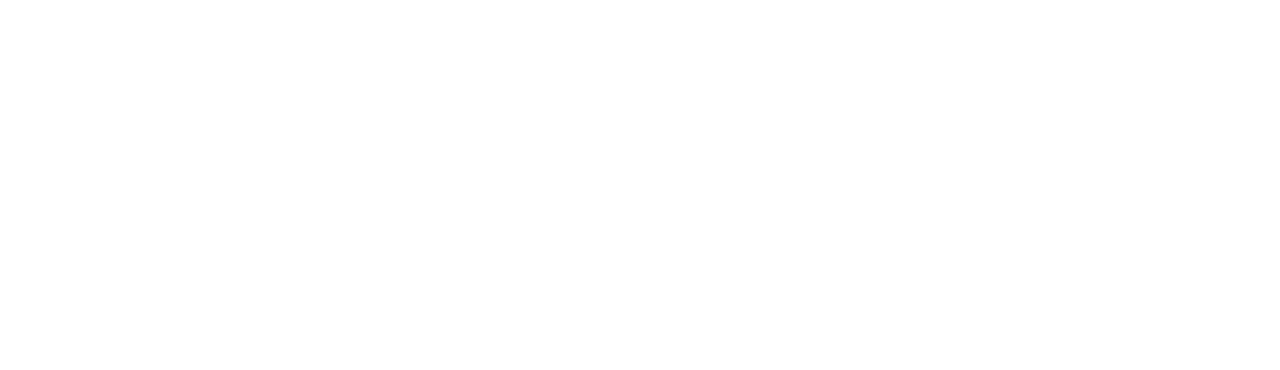
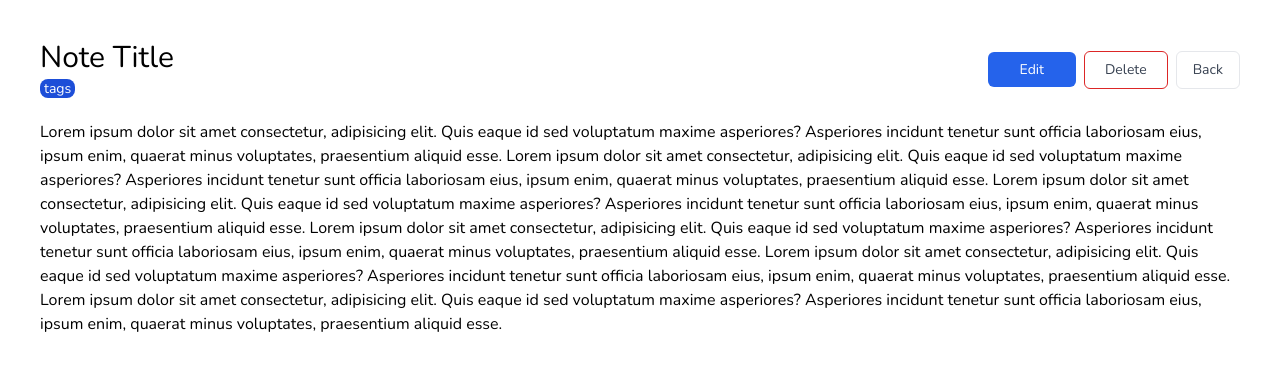
Before and after one commit to Mohseni-78/Notes-TS, a React (Vite) app: page /show in a window 1280 px wide. Before the commit this address had no page. Shown: the top 370 px of the page. Built offline with nearby package versions, Linux system fonts and the light colour scheme.

Commit message:
add show notes in app

```diff
--- a/src/App.tsx
+++ b/src/App.tsx
@@ -2,6 +2,7 @@
 import CreateNote from "./components/CreateNote";
 import EditNote from "./components/EditNote";
 import NotesList from "./components/NotesList";
+import ShowNote from "./components/ShowNote";
 
 function App() {
   return (
@@ -10,6 +11,7 @@
         <Route path="/" index element={<NotesList />} />
         <Route path="/create" element={<CreateNote />} />
         <Route path="/edit" element={<EditNote />} />
+        <Route path="/show" element={<ShowNote/>} />
       </Routes>
     </div>
   );
--- a/src/components/ShowNote.tsx
+++ b/src/components/ShowNote.tsx
@@ -5,30 +5,34 @@
   return (
     <div className="container p-10">
       <div className="flex items-center justify-between">
+        <div>
           <h1 className="text-3xl font-normal">Note Title</h1>
           <span className="rounded-lg bg-blue-700 text-sm text-white px-1">
             tags
           </span>
+        </div>
+        <div>
+          <Link
+            to="/edit"
+            className="rounded-md text-white px-8 py-2 text-sm ml-2 bg-blue-600 "
+          >
+            Edit
+          </Link>
+          <button className="border rounded-md text-gray-700 px-5 py-2 text-sm ml-2 border-red-600">
+            Delete
+          </button>
           <button
             onClick={() => {
               window.history.back();
             }}
-          className="bg-transparent border rounded-md text-gray-700 px-3 py-2 text-sm ml-2"
+            className="bg-transparent border rounded-md text-gray-700 px-4 py-2 text-sm ml-2"
           >
             Back
           </button>
-        <Link
-          to="/edit"
-          className=" py-1 px-3 text-sm text-white bg-blue-600 rounded-md mr-2"
-        >
-          Edit
-        </Link>
-        <button className="py-1 px-3 text-sm text-white bg-red-600 rounded-md mr-2">
-          Delete
-        </button>
+        </div>
       </div>
       {/* Preview */}
-      <div>
+      <div className="mt-5 ">
         Lorem ipsum dolor sit amet consectetur, adipisicing elit. Quis eaque id
         sed voluptatum maxime asperiores? Asperiores incidunt tenetur sunt
         officia laboriosam eius, ipsum enim, quaerat minus voluptates,
--- a/src/components/shared/Note.tsx
+++ b/src/components/shared/Note.tsx
@@ -3,7 +3,7 @@
 
 const Note = () => {
   return (
-    <Link to="edit">
+    <Link to="/show">
       <div className="text-center border w-64 h-64 flex flex-col justify-center items-center  shadow-md">
         <p>Title</p>
         <div className="flex mt-1">
```
Lines whose indentation alone changed are shown as unchanged.
